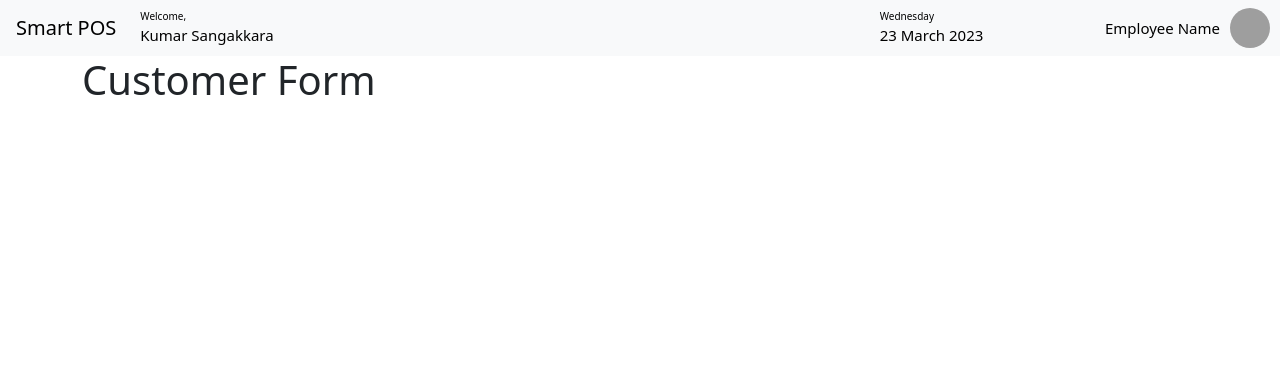
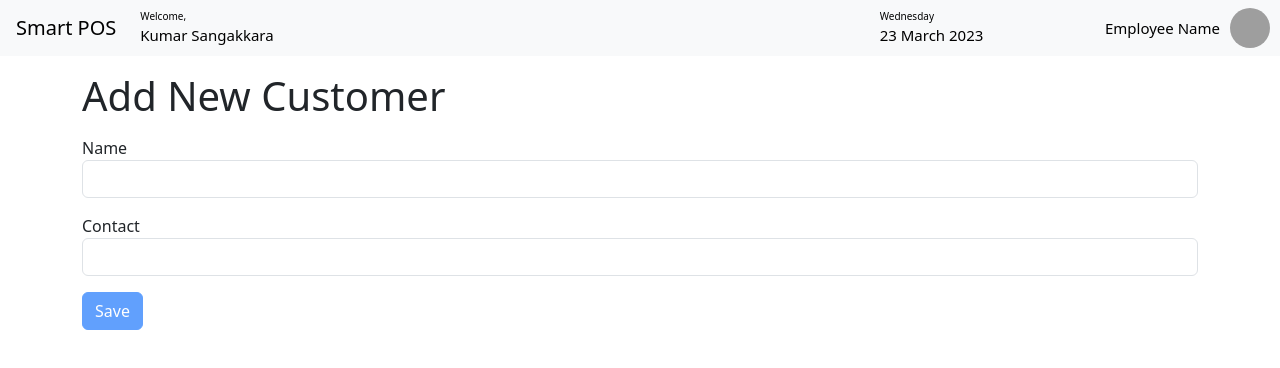
Before and after one commit to ChandiH/smart_pos_web, a React (Create React App) app: page /customers/new in a window 1280 px wide. Shown: the top 368 px of the page. Built offline with nearby package versions, Linux system fonts and the light colour scheme; grey boxes are pictures that could not be loaded.

Commit message:
add new cutomer fom created

```diff
--- a/src/App.js
+++ b/src/App.js
@@ -39,7 +39,7 @@ class App extends Component {
               <Route path="/inventory/discounts" component={Discount} />
               <Route path="/inventory" component={Inventory} />
               {/* Customer Management */}
-              <Route path="/customers/new" component={CustomerForm} />
+              <Route path="/customers/:id" component={CustomerForm} />
               <Route path="/customers" component={Customers} />
               {/* Common */}
               <Route path="/dashboard" component={Dashboard} />
--- a/src/components/NavBar/navBar.jsx
+++ b/src/components/NavBar/navBar.jsx
@@ -1,5 +1,5 @@
 import React from "react";
-import { Link, NavLink } from "react-router-dom";
+import { Link } from "react-router-dom";
 
 const NavBar = () => {
   return (
@@ -75,7 +75,7 @@ const NavBar = () => {
       <img
         src="https://mdbcdn.b-cdn.net/img/new/avatars/1.webp"
         style={{ width: 40, aspectRatio: 1, marginLeft: 10, marginRight: 10 }}
-        class="rounded-circle shadow-4"
+        className="rounded-circle shadow-4"
         alt="Avatar"
       />
     </nav>
--- a/src/components/common/form.jsx
+++ b/src/components/common/form.jsx
@@ -6,7 +6,7 @@ import Select from "./select";
 class Form extends Component {
   state = {
     data: {},
-    errors: {}
+    errors: {},
   };
 
   validate = () => {
@@ -26,7 +26,7 @@ class Form extends Component {
     return error ? error.details[0].message : null;
   };
 
-  handleSubmit = e => {
+  handleSubmit = (e) => {
     e.preventDefault();
 
     const errors = this.validate();
@@ -75,6 +75,7 @@ class Form extends Component {
     const { data, errors } = this.state;
 
     return (
+      <div className="my-3">
         <Input
           type={type}
           name={name}
@@ -83,6 +84,7 @@ class Form extends Component {
           onChange={this.handleChange}
           error={errors[name]}
         />
+      </div>
     );
   }
 }
--- a/src/components/common/tableBody.jsx
+++ b/src/components/common/tableBody.jsx
@@ -17,9 +17,9 @@ class TableBody extends Component {
 
     return (
       <tbody>
-        {data.map(item => (
-          <tr key={item._id}>
-            {columns.map(column => (
+        {data.map((item) => (
+          <tr key={item.id}>
+            {columns.map((column) => (
               <td key={this.createKey(item, column)}>
                 {this.renderCell(item, column)}
               </td>
--- a/src/screens/customer/customerForm.jsx
+++ b/src/screens/customer/customerForm.jsx
@@ -1,11 +1,58 @@
 import React from "react";
+import Joi from "joi-browser";
+import Form from "../../components/common/form";
+import { getCustomer, saveCustomer } from "../../services/fakeCustomerService";
 
-const CustomerForm = () => {
-  return (
-    <div className="container">
-      <h1>Customer Form</h1>
-    </div>
-  );
-};
+class CustomerForm extends Form {
+  state = {
+    data: {
+      name: "",
+      contact: "",
+    },
+    errors: {},
+  };
+
+  schema = {
+    _id: Joi.string(),
+    name: Joi.string().required().label("Name"),
+    contact: Joi.string().required().label("Contact"),
+  };
+
+  componentDidMount() {
+    const customerId = this.props.match.params.id;
+    if (customerId === "new") return;
+
+    const customer = getCustomer(customerId);
+    if (!customer) return this.props.history.replace("/not-found");
+
+    this.setState({ data: this.mapToViewModel(customer) });
+  }
+
+  mapToViewModel(customer) {
+    return {
+      name: customer.name,
+      contact: customer.contact,
+    };
+  }
+
+  doSubmit = () => {
+    saveCustomer(this.state.data);
+
+    this.props.history.push("/customers");
+  };
+
+  render() {
+    return (
+      <div className="container my-3">
+        <h1>Add New Customer</h1>
+        <form onSubmit={this.handleSubmit}>
+          {this.renderInput("name", "Name")}
+          {this.renderInput("contact", "Contact")}
+          <div className="my-3">{this.renderButton("Save")}</div>{" "}
+        </form>
+      </div>
+    );
+  }
+}
 
 export default CustomerForm;
--- a/src/services/fakeCustomerService.js
+++ b/src/services/fakeCustomerService.js
@@ -93,12 +93,12 @@ export function saveCustomer(customer) {
   let customerInDb = customers.find((c) => c.id === customer.id) || {};
   customerInDb.name = customer.name;
   customerInDb.contact = customer.contact;
-  customerInDb.visitCount = customer.visitCount;
-  customerInDb.totalSpent = customer.totalSpent;
-  customerInDb.pointCount = customer.pointCount;
+  customerInDb.visitCount = 0;
+  customerInDb.totalSpent = 0;
+  customerInDb.pointCount = 0;
 
   if (!customerInDb.id) {
-    customerInDb.id = Date.now().toString();
+    customerInDb.id = customers.length + 1;
     customers.push(customerInDb);
   }
 
```
Lines whose indentation alone changed are shown as unchanged.
